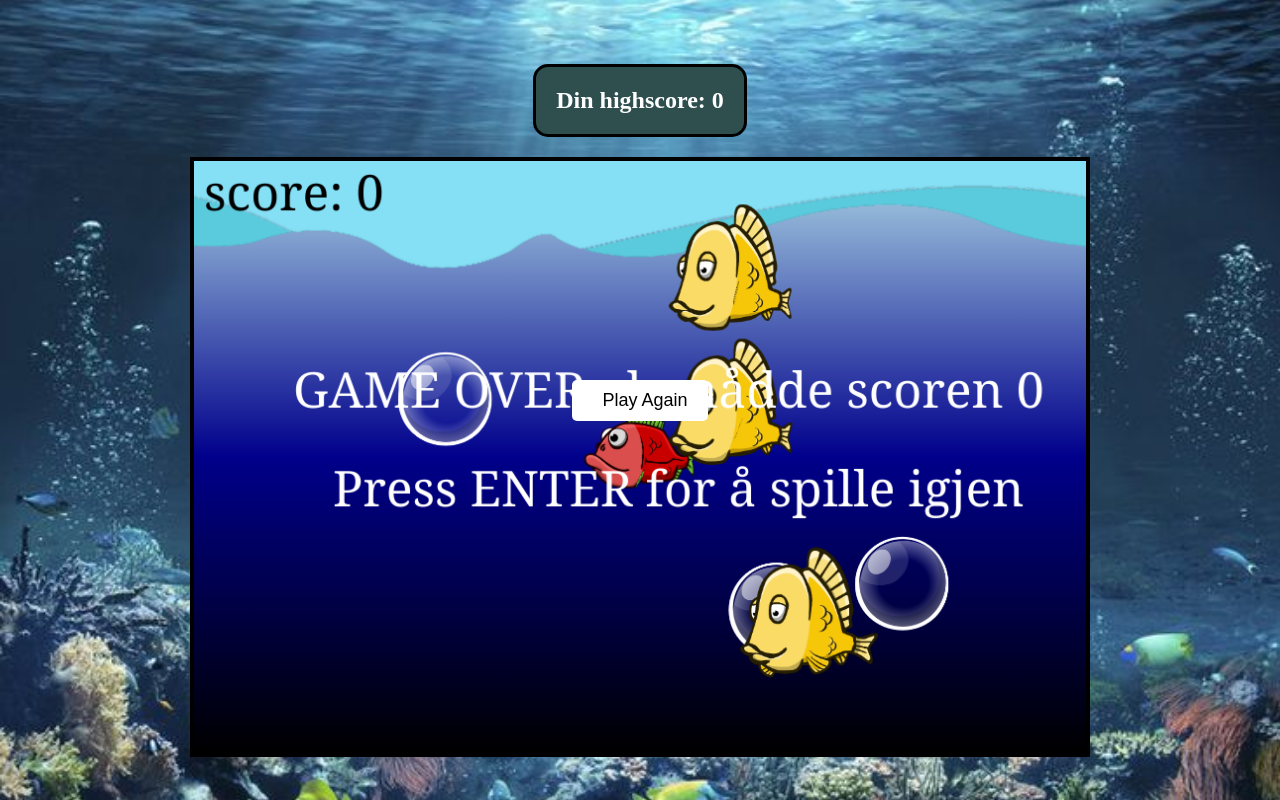
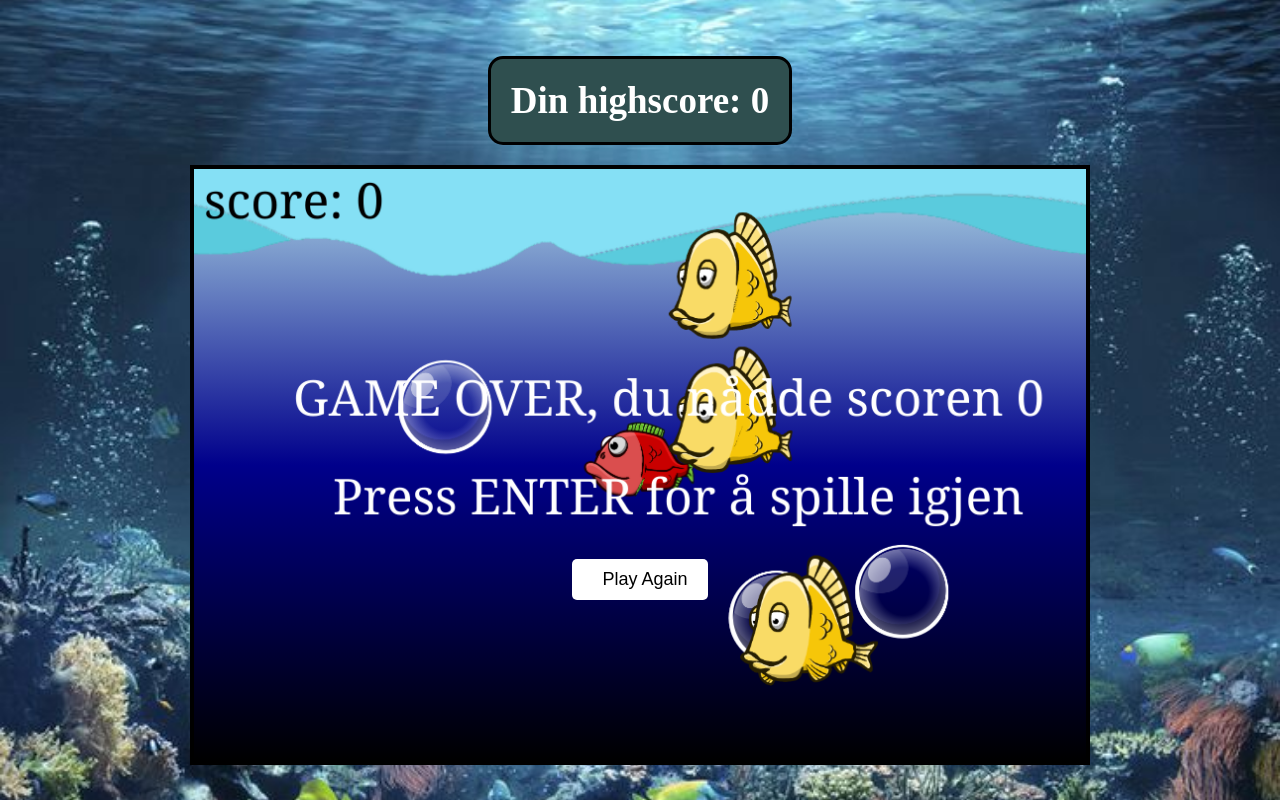
Before and after one commit to HannaJohns/Hanna-innlevering, a plain HTML site: page spill.html in a window 1280 px wide. Drawn offline with Linux system fonts and the light colour scheme.

Commit message:
highscore

```diff
--- a/spill.css
+++ b/spill.css
@@ -24,7 +24,7 @@ body {
     background-color: darkslategray;
     color: white;
     margin: 20px auto;
-    display: none;
+    font-size: 37px;
 }
 
 #canvas1 {
@@ -46,6 +46,8 @@ body {
     display: flex;
     align-items: center;
     justify-content: center;
+    bottom: 200px;
+
 }
 
 .play-again-button i {
--- a/spill.js
+++ b/spill.js
@@ -20,6 +20,7 @@ let gameOver = false
 if (!localStorage.highscore) {
     localStorage.highscore=0
 }
+highscoreEl.innerHTML = `Din highscore: ${localStorage.highscore}`
 
 
 // mouse interactivity
@@ -294,7 +295,6 @@ function handleGameOver(){
     gameOver = true
 
     highscoreEl.innerHTML = `Din highscore: ${localStorage.highscore}`
-    highscoreEl.style.display = "block"
 
     const playAgainButton = document.createElement('button')
     playAgainButton.classList.add('play-again-button')
```
